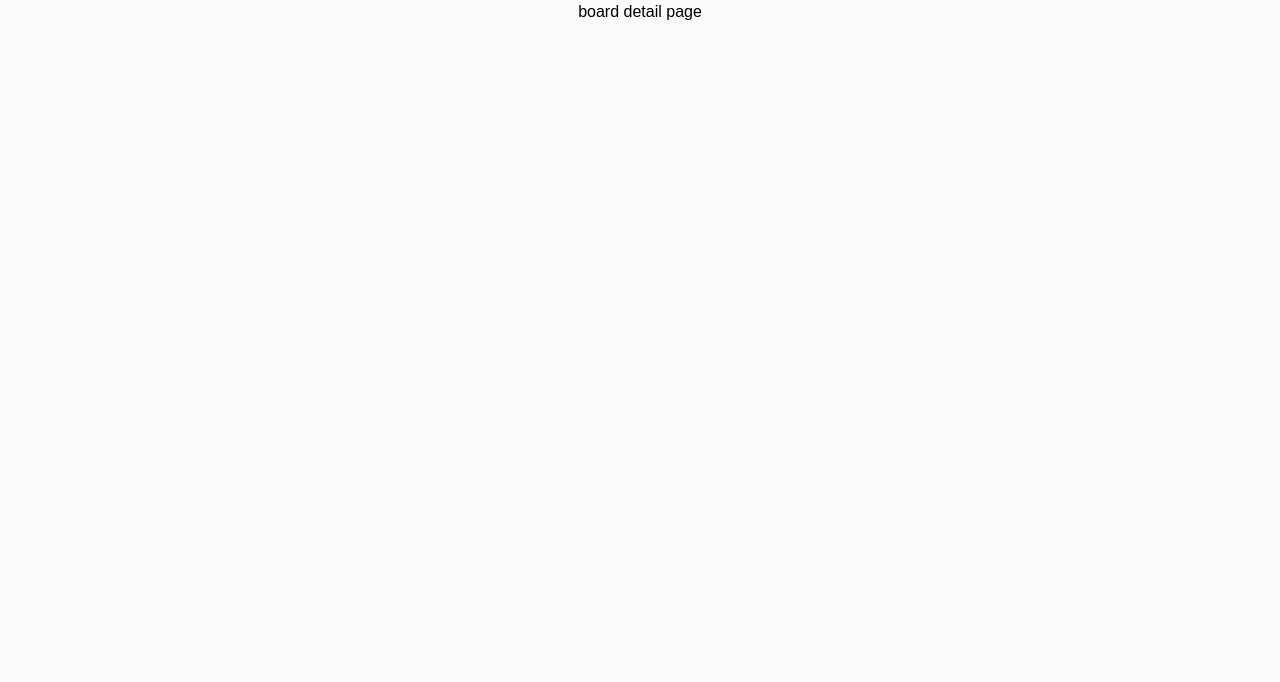
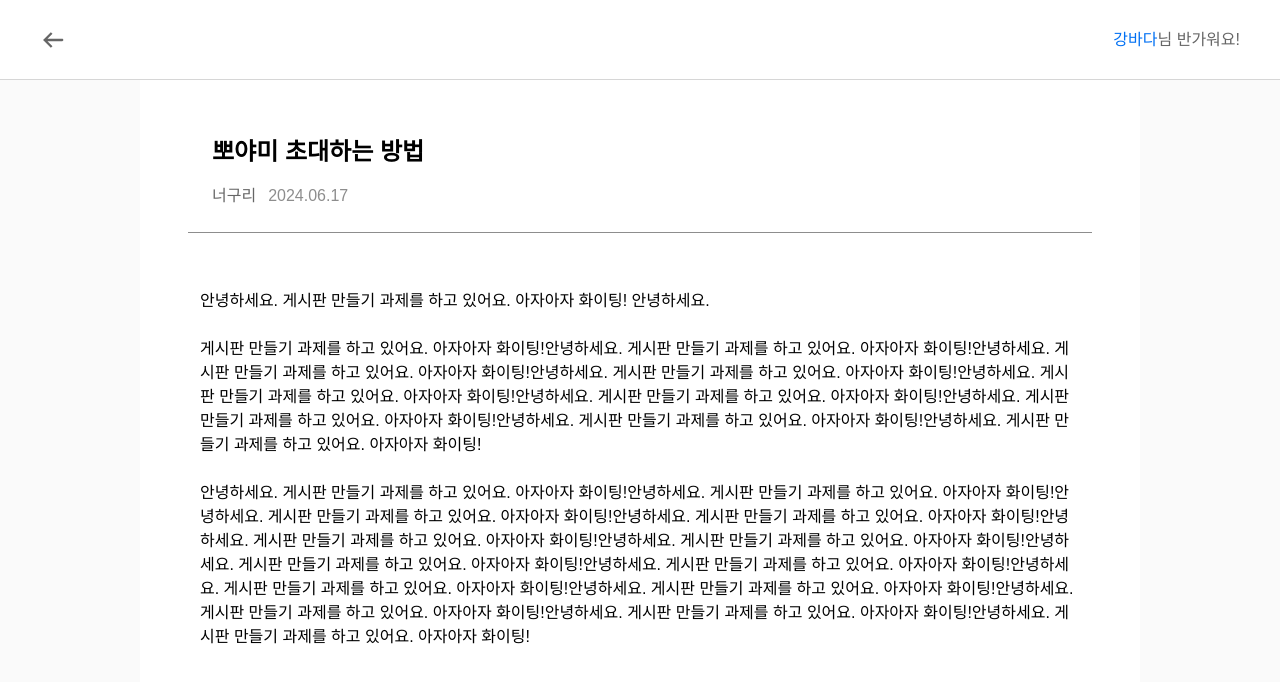
Before and after one commit to bada308/jungle_prec, a Next.js app: page /board/detail/1 in a window 1280 px wide. Shown: the top 682 px of the page. Built offline with nearby package versions, Linux system fonts and the light colour scheme; a web font is replaced by a local one.

Commit message:
feat: 게시글 세부정보 컴포넌트 구현

```diff
--- a/app/board/detail/[boardId]/page.tsx
+++ b/app/board/detail/[boardId]/page.tsx
@@ -1,7 +1,30 @@
+import Header from '@/components/Header';
+import UserInfo from '@/components/UserInfo';
+import BoardHeader from '@/features/board/components/detail/BoardHeader';
+import BoardInfo from '@/features/board/components/detail/BoardInfo';
+import Image from 'next/image';
 import React from 'react';
 
 const BoardDetailPage = () => {
-    return <div>board detail page</div>;
+    return (
+        <>
+            <Header>
+                <HeaderContent />
+            </Header>
+            <div className="w-[1000px] h-full mt-20 bg-white">
+                <BoardInfo />
+            </div>
+        </>
+    );
+};
+
+const HeaderContent = () => {
+    return (
+        <>
+            <Image src="/icons/arrow_left.svg" width={28} height={28} alt="뒤로가기" className="cursor-pointer" />
+            <UserInfo username="강바다" />
+        </>
+    );
 };
 
 export default BoardDetailPage;
--- /dev/null
+++ b/features/board/components/detail/BoardHeader.tsx
@@ -0,0 +1,18 @@
+import Title from '@/components/Title';
+import UnderlineContainer from '@/components/UnderlineContainer';
+
+const BoardHeader = () => {
+    return (
+        <UnderlineContainer>
+            <div className="flex flex-col gap-4 p-6">
+                <Title>뽀야미 초대하는 방법</Title>
+                <div className="flex gap-3 items-end">
+                    <span className="text-darkGray">너구리</span>
+                    <span className="text-gray">2024.06.17</span>
+                </div>
+            </div>
+        </UnderlineContainer>
+    );
+};
+
+export default BoardHeader;
--- /dev/null
+++ b/features/board/components/detail/BoardInfo.tsx
@@ -0,0 +1,18 @@
+import Content from '@/components/Content';
+import BoardHeader from './BoardHeader';
+import UnderlineContainer from '@/components/UnderlineContainer';
+
+const BoardInfo = () => {
+    const text =
+        '안녕하세요. 게시판 만들기 과제를 하고 있어요. 아자아자 화이팅! 안녕하세요. \n\n게시판 만들기 과제를 하고 있어요. 아자아자 화이팅!안녕하세요. 게시판 만들기 과제를 하고 있어요. 아자아자 화이팅!안녕하세요. 게시판 만들기 과제를 하고 있어요. 아자아자 화이팅!안녕하세요. 게시판 만들기 과제를 하고 있어요. 아자아자 화이팅!안녕하세요. 게시판 만들기 과제를 하고 있어요. 아자아자 화이팅!안녕하세요. 게시판 만들기 과제를 하고 있어요. 아자아자 화이팅!안녕하세요. 게시판 만들기 과제를 하고 있어요. 아자아자 화이팅!안녕하세요. 게시판 만들기 과제를 하고 있어요. 아자아자 화이팅!안녕하세요. 게시판 만들기 과제를 하고 있어요. 아자아자 화이팅!\n\n안녕하세요. 게시판 만들기 과제를 하고 있어요. 아자아자 화이팅!안녕하세요. 게시판 만들기 과제를 하고 있어요. 아자아자 화이팅!안녕하세요. 게시판 만들기 과제를 하고 있어요. 아자아자 화이팅!안녕하세요. 게시판 만들기 과제를 하고 있어요. 아자아자 화이팅!안녕하세요. 게시판 만들기 과제를 하고 있어요. 아자아자 화이팅!안녕하세요. 게시판 만들기 과제를 하고 있어요. 아자아자 화이팅!안녕하세요. 게시판 만들기 과제를 하고 있어요. 아자아자 화이팅!안녕하세요. 게시판 만들기 과제를 하고 있어요. 아자아자 화이팅!안녕하세요. 게시판 만들기 과제를 하고 있어요. 아자아자 화이팅!안녕하세요. 게시판 만들기 과제를 하고 있어요. 아자아자 화이팅!안녕하세요. 게시판 만들기 과제를 하고 있어요. 아자아자 화이팅!안녕하세요. 게시판 만들기 과제를 하고 있어요. 아자아자 화이팅!안녕하세요. 게시판 만들기 과제를 하고 있어요. 아자아자 화이팅!';
+    return (
+        <div className="w-full px-12 py-8 flex flex-col items-center gap-6">
+            <BoardHeader />
+            <UnderlineContainer>
+                <Content text={text} />
+            </UnderlineContainer>
+        </div>
+    );
+};
+
+export default BoardInfo;
```
